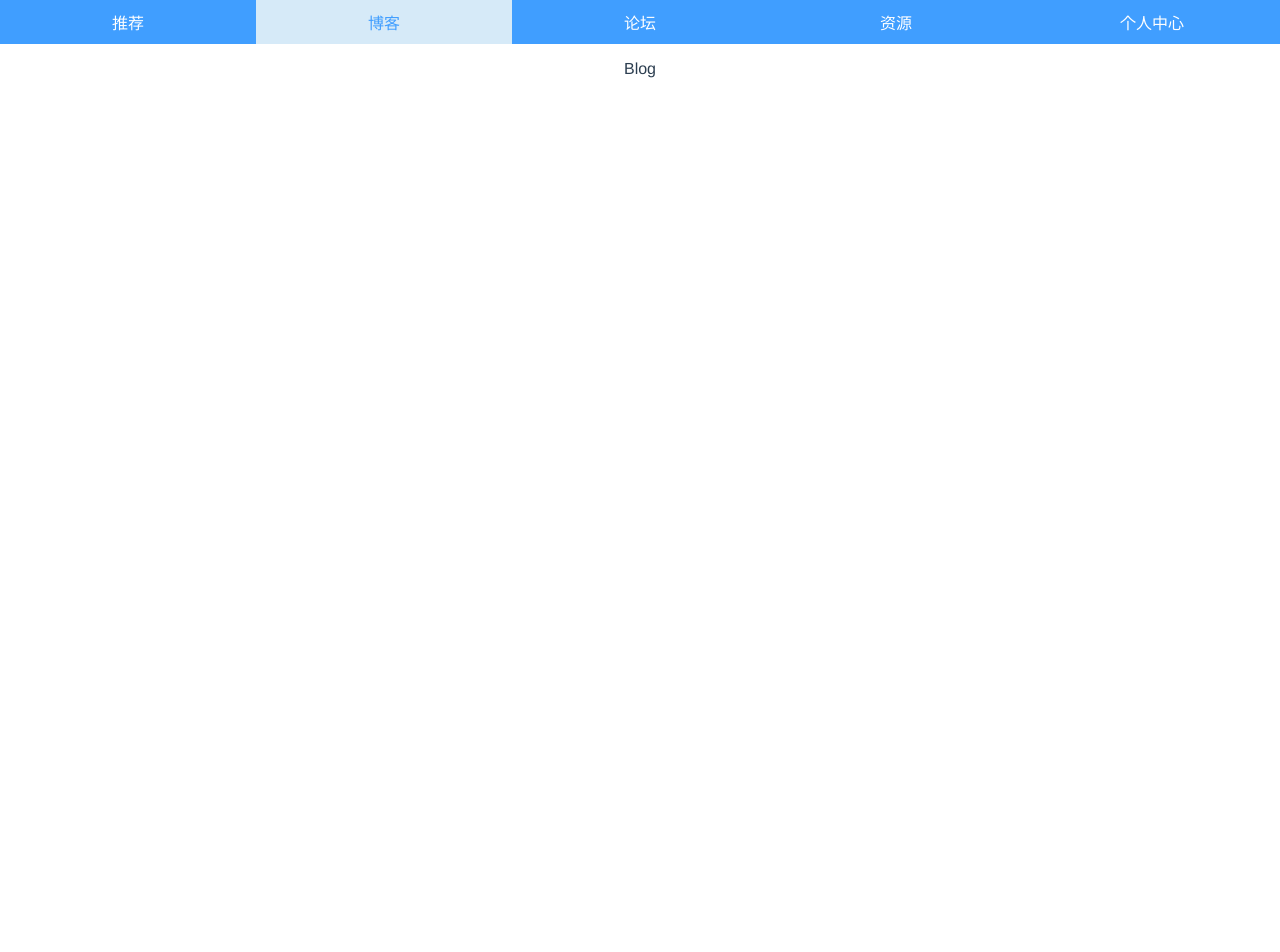
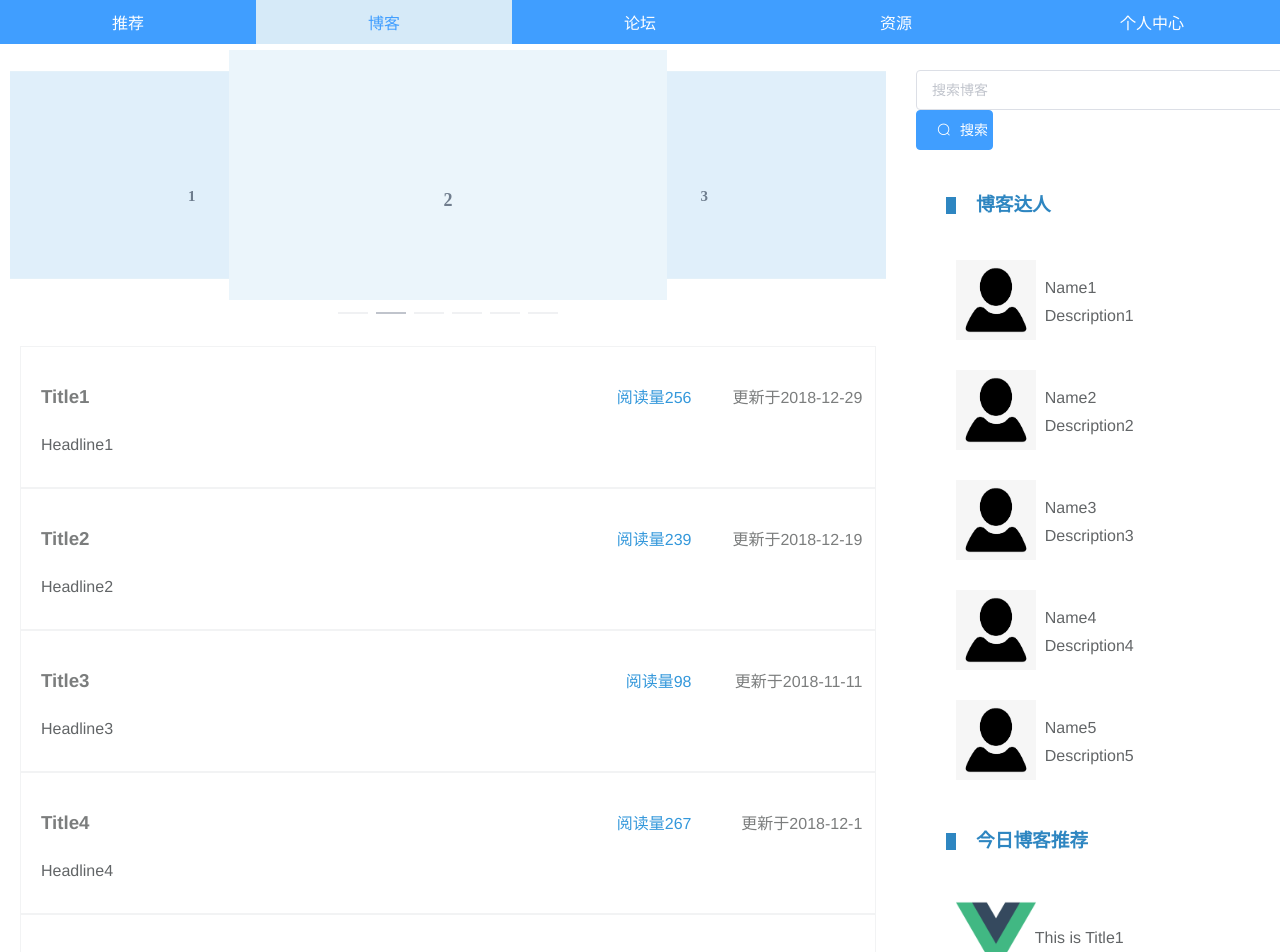
Before and after one commit to kiva12138/SpaBlogSiteWithVue, a Vue app in the folder BlogWebSite/: page /#/blog in a window 1280 px wide. Shown: the top 952 px of the page. Before the commit the page ends 800 px from the top, so only its background shows below. Built offline with nearby package versions, Linux system fonts and the light colour scheme.

Commit message:
Second Commit
Finished Blog Module

```diff
--- a/BlogWebSite/src/components/Blog.vue
+++ b/BlogWebSite/src/components/Blog.vue
@@ -1,22 +1,70 @@
 <template>
   <div id="Blog">
-    <p>Blog</p>
+    <div class='leftblogrecommand'>
+      <picblogrecommand class='picblog'/>
+      <mainblogrecommand class='mainblog'/>
+    </div>
+    <div class='rightblogrecommand'>
+      <searchblog class='search'/>
+      <blogstar class='blogstar'/>
+      <todayblogrecommand class='todayblog'/>
+    </div>
   </div>
 </template>
 
 <script>
+import BlogStar from './BlogModule/BlogStar.vue'
+import MainBlogRecommand from './BlogModule/MainBlogRecommand.vue'
+import PicBlogRecommand from './BlogModule/PicBlogRecommand.vue'
+import SearchBlog from './BlogModule/SearchBlog.vue'
+import TodayBlogRecommand from './BlogModule/TodayBlogRecommand.vue'
 export default {
-	name: 'Blog'
+	name: 'Blog',
+  components:{
+    'blogstar':BlogStar,
+    'mainblogrecommand':MainBlogRecommand,
+    'picblogrecommand':PicBlogRecommand,
+    'searchblog':SearchBlog,
+    'todayblogrecommand':TodayBlogRecommand
+  }
 }
 </script>
 
 <style>
 #Blog {
-  font-family: 'Avenir', Helvetica, Arial, sans-serif;
-  -webkit-font-smoothing: antialiased;
-  -moz-osx-font-smoothing: grayscale;
-  text-align: center;
-  color: #2c3e50;
-  margin-top: 60px;
+  width: 100%;
+  margin: 0;
+  padding: 0;
+  margin-top: 50px;
+}
+.leftblogrecommand{
+  height: 100%;
+  width: 70%;
+  float: left;
+}
+.rightblogrecommand{
+  height: 100%;
+  width: 30%;
+  float: left;
+}
+.picblog {
+  margin-left: 10px;
+  margin-right: 10px;
+}
+.mainblog {
+  margin-left: 10px;
+  margin-right: 10px;
+}
+.search{
+  margin-left: 10px;
+  margin-right: 10px;
+}
+.blogstar{
+  margin-left: 10px;
+  margin-right: 10px;
+}
+.todayblog {
+  margin-left: 10px;
+  margin-right: 10px;
 }
 </style>
--- /dev/null
+++ b/BlogWebSite/src/components/BlogModule/BlogStar.vue
@@ -0,0 +1,118 @@
+<template>
+  <div id="BlogStar">
+    <span class=line></span>
+    <h3 class='startitle'>博客达人</h3>
+    <ul class='staritems'>
+      <li v-for="staritem in starItems"
+          class='staritem'>
+        <div class='staritempic'>
+          <img v-bind:src="staritem.headurl"
+                v-bind:alt="staritem.name+'的头像'"
+                height='80px'/>
+        </div>
+        <div class='starcontent'>
+          <div class='staritemname'>{{staritem.name}}</div>
+          <div class='staritemdes'>{{staritem.description}}</div>
+        </div>
+      </li>
+    </ul>
+  </div>
+</template>
+
+<script>
+export default {
+	name:'BlogStar',
+  data(){
+      return{
+        starItems:[
+          {
+            name:'Name1',
+            description:'Description1',
+            url:'',
+            headurl:require('./../../assets/head.png')
+          },
+          {
+            name:'Name2',
+            description:'Description2',
+            url:'',
+            headurl:require('./../../assets/head.png')
+          },
+          {
+            name:'Name3',
+            description:'Description3',
+            url:'',
+            headurl:require('./../../assets/head.png')
+          },
+          {
+            name:'Name4',
+            description:'Description4',
+            url:'',
+            headurl:require('./../../assets/head.png')
+          },
+          {
+            name:'Name5',
+            description:'Description5',
+            url:'',
+            headurl:require('./../../assets/head.png')
+          }
+        ]
+      }
+  }
+}
+</script>
+
+<style>
+#BlogStar{
+  margin-left: 20px;
+  margin-top: 20px;
+}
+.line{
+  padding-left: 10px;
+  margin-left: 30px;
+  background: #2E86C1;
+}
+.startitle{
+  color: #2E86C1;
+  padding-left: 20px;
+  font-family: 'Avenir', Helvetica, Arial, sans-serif;
+  display: inline-block;
+}
+.staritems{
+  list-style-type:none;
+  margin-left: 10px;
+  margin-right: 10px;
+  padding-left: 20px;
+  padding-right: 20px;
+  font-family: 'Avenir', Helvetica, Arial, sans-serif;
+}
+.staritem{
+  margin: 10px;
+  margin-left: 0;
+  height: 100px;
+  width: 100%;
+}
+.staritem:hover{
+  background: #F2F3F4;
+  cursor: pointer;
+}
+.staritempic{
+  margin: 10px;
+  width: 20%;
+  display: inline-block;
+  vertical-align: middle;
+}
+.starcontent{
+  margin: 10px;
+  width: 65%;
+  display: inline-block;
+  vertical-align: middle;
+}
+.staritemname{
+  color: #626567;
+  margin: 10px;
+}
+.staritemdes{
+  color: #626567;
+  margin: 10px;
+}
+</style>
--- /dev/null
+++ b/BlogWebSite/src/components/BlogModule/MainBlogRecommand.vue
@@ -0,0 +1,149 @@
+<template>
+  <div id="MainBlogRecommand">
+    <ul class='mainblogitems'>
+      <li v-for="main_blog_item in mainBlogItems" class='mainblogitem'>
+        <div class='blogitemcontent'>
+          <h3 class='blogitemtitle'>
+            {{main_blog_item.title}}
+          </h3>
+          <div class='blogitemread'>
+            <span>阅读量</span>{{main_blog_item.read}}
+          </div>
+          <div class='blogitemtime'>
+            <span>更新于</span>{{main_blog_item.time}}
+          </div>
+          <div class='blogitemheadline'>
+            {{main_blog_item.headline}}
+          </div>
+        </div>
+      </li>
+    </ul>
+  </div>
+</template>
+
+<script>
+export default {
+	name:'MainBlogRecommand',
+  data(){
+    return{
+      mainBlogItems:[
+        {
+          title:'Title1',
+          headline:'Headline1',
+          url:'',
+          time:'2018-12-29',
+          read:256
+        },
+        {
+          title:'Title2',
+          headline:'Headline2',
+          url:'',
+          time:'2018-12-19',
+          read:239
+        },
+        {
+          title:'Title3',
+          headline:'Headline3',
+          url:'',
+          time:'2018-11-11',
+          read:98
+        },
+        {
+          title:'Title4',
+          headline:'Headline4',
+          url:'',
+          time:'2018-12-1',
+          read:267
+        },
+        {
+          title:'Title5',
+          headline:'Headline5',
+          url:'',
+          time:'2018-11-7',
+          read:132
+        },
+        {
+          title:'Title6',
+          headline:'Headline6',
+          url:'',
+          time:'2018-10-9',
+          read:217
+        },
+        {
+          title:'Title7',
+          headline:'Headline7',
+          url:'',
+          time:'2018-10-26',
+          read:24
+        },
+        {
+          title:'Title8',
+          headline:'Headline8',
+          url:'',
+          time:'2018-10-3',
+          read:85
+        },
+        {
+          title:'Title9',
+          headline:'Headline9',
+          url:'',
+          time:'2018-10-4',
+          read:56
+        },
+        {
+          title:'Title10',
+          headline:'Headline10',
+          url:'',
+          time:'2018-11-2',
+          read:26
+        }
+      ]
+    }
+  }
+}
+</script>
+
+<style>
+.mainblogitems{
+  list-style-type:none;
+  padding-left: 10px;
+  padding-right: 10px;
+  font-family: 'Avenir', Helvetica, Arial, sans-serif;
+}
+.mainblogitem{
+  border: 1px solid;
+  border-color: #F2F3F4;
+}
+.mainblogitem:hover{
+  background: #F2F3F4;
+  cursor: pointer;
+}
+.blogitemcontent{
+  height: 120px;
+  width: 100%;
+  margin: 10px;
+}
+.blogitemtitle{
+  color: #7B7D7D;
+  padding: 10px;
+  width: 65%;
+  display: inline-block;
+}
+.blogitemtime{
+  color: #7B7D7D;
+  width: 20%;
+  display: inline-block;
+  text-align: right;
+}
+.blogitemread{
+  width: 10%;
+  color: #3498DB;
+  text-align: right;
+  display: inline-block;
+}
+.blogitemheadline{
+  padding-left: 10px;
+  width: 100%;
+  color: #626567;
+}
+</style>
--- /dev/null
+++ b/BlogWebSite/src/components/BlogModule/PicBlogRecommand.vue
@@ -0,0 +1,36 @@
+<template>
+  	<div id="PicBlogRecommand">
+	<el-carousel :interval="4000" type="card" height="250px">
+		<el-carousel-item v-for="item in 6" :key="item">
+			<h3>{{ item }}</h3>
+		</el-carousel-item>
+	</el-carousel>
+	</div>
+</template>
+
+<script>
+export default {
+	name:'PicBlogRecommand'
+}
+</script>
+
+<style>
+	.el-carousel{
+		z-index: 0;
+	}
+	.el-carousel__item h3 {
+		color: #475669;
+		font-size: 18px;
+		opacity: 0.75;
+		line-height: 300px;
+		margin: 0;
+		text-align: center;
+	}
+	.el-carousel__item:nth-child(2n) {
+		background-color: #EBF5FB;
+	}
+	.el-carousel__item:nth-child(2n+1) {
+		background-color: #D6EAF8;
+	}
+
+</style>
--- /dev/null
+++ b/BlogWebSite/src/components/BlogModule/SearchBlog.vue
@@ -0,0 +1,41 @@
+<template>
+  <div id="SearchBlog">
+    <el-input placeholder="搜索博客"
+              v-model="searchContent"
+              clearable
+              class='searchinput'/>
+    <el-button type="primary"
+               icon="el-icon-search"
+               class="searchbutton">
+              搜索
+    </el-button>
+  </div>
+</template>
+
+<script>
+export default {
+	name:'SearchBlog',
+  data(){
+      return{
+        searchContent:''
+      }
+  }
+}
+</script>
+
+<style>
+#SearchBlog{
+  margin-left: 20px;
+  width: 100%;
+}
+.searchinput{
+  margin-top: 20px;
+  width: 70%;
+}
+.searchbutton{
+  margin-top: 20px;
+  margin-right: 20px;
+  width: 20%;
+  display: inline-block;
+}
+</style>
--- /dev/null
+++ b/BlogWebSite/src/components/BlogModule/TodayBlogRecommand.vue
@@ -0,0 +1,101 @@
+<template>
+  <div id="TodayBlogRecommand">
+    <span class=line></span>
+    <h3 class='todayblogtitle'>今日博客推荐</h3>
+    <ul class='todayblogitems'>
+      <li v-for="todayblogitem in todayBlogItems"
+          class='todayblogitem'>
+        <div class='todayblogitempic'>
+          <img src="./../../assets/vuelogo.png"
+                v-bind:alt="todayblogitem.title"
+                height='80px'/>
+        </div>
+        <div class='todayblogitemtitle'>{{todayblogitem.title}}</div>
+      </li>
+    </ul>
+  </div>
+</template>
+
+<script>
+export default {
+	name:'TodayBlogRecommand',
+  data(){
+      return{
+        todayBlogItems:[
+          {
+            title:'This is Title1',
+            url:'',
+            picurl:'./../../assets/vuelogo.png'
+          },
+          {
+            title:'This is Title2',
+            url:'',
+            picurl:'./../../assets/vuelogo.png'
+          },
+          {
+            title:'This is Title3',
+            url:'',
+            picurl:'./../../assets/vuelogo.png'
+          },
+          {
+            title:'This is Title4',
+            url:'',
+            picurl:'./../../assets/vuelogo.png'
+          },
+          {
+            title:'This is Title5',
+            url:'',
+            picurl:'./../../assets/vuelogo.png'
+          }
+        ]
+      }
+  }
+}
+</script>
+
+<style>
+#TodayBlogRecommand{
+  margin-left: 20px;
+}
+.line{
+  padding-left: 10px;
+  margin-left: 30px;
+  background: #2E86C1;
+}
+.todayblogtitle{
+  color: #2E86C1;
+  padding-left: 20px;
+  font-family: 'Avenir', Helvetica, Arial, sans-serif;
+  display: inline-block;
+}
+.todayblogitems{
+  list-style-type:none;
+  margin-left: 10px;
+  margin-right: 10px;
+  padding-left: 20px;
+  padding-right: 20px;
+  font-family: 'Avenir', Helvetica, Arial, sans-serif;
+}
+.todayblogitem{
+  margin: 10px;
+  margin-left: 0;
+  height: 100px;
+  width: 100%;
+}
+.todayblogitem:hover{
+  background: #F2F3F4;
+  cursor: pointer;
+}
+.todayblogitempic{
+  margin: 10px;
+  width: 20%;
+  display: inline-block;
+  vertical-align: middle;
+}
+.todayblogitemtitle{
+  width: 65%;
+  display: inline-block;
+  color: #626567;
+  margin: 10px;
+}
+</style>
--- a/BlogWebSite/src/components/navBar.vue
+++ b/BlogWebSite/src/components/navBar.vue
@@ -46,6 +46,9 @@ export default{
 		currentActiveItem_Computed:{
 			get:function(){
 				this.currentItemActive = window.location.hash.substr(2)
+				if(this.currentItemActive == ''){
+					this.currentItemActive='recommand'
+				}
 				return this.currentItemActive
 			},
 			set:function(value){
```
Also changed, not shown: BlogWebSite/src/assets/head.png (added).
